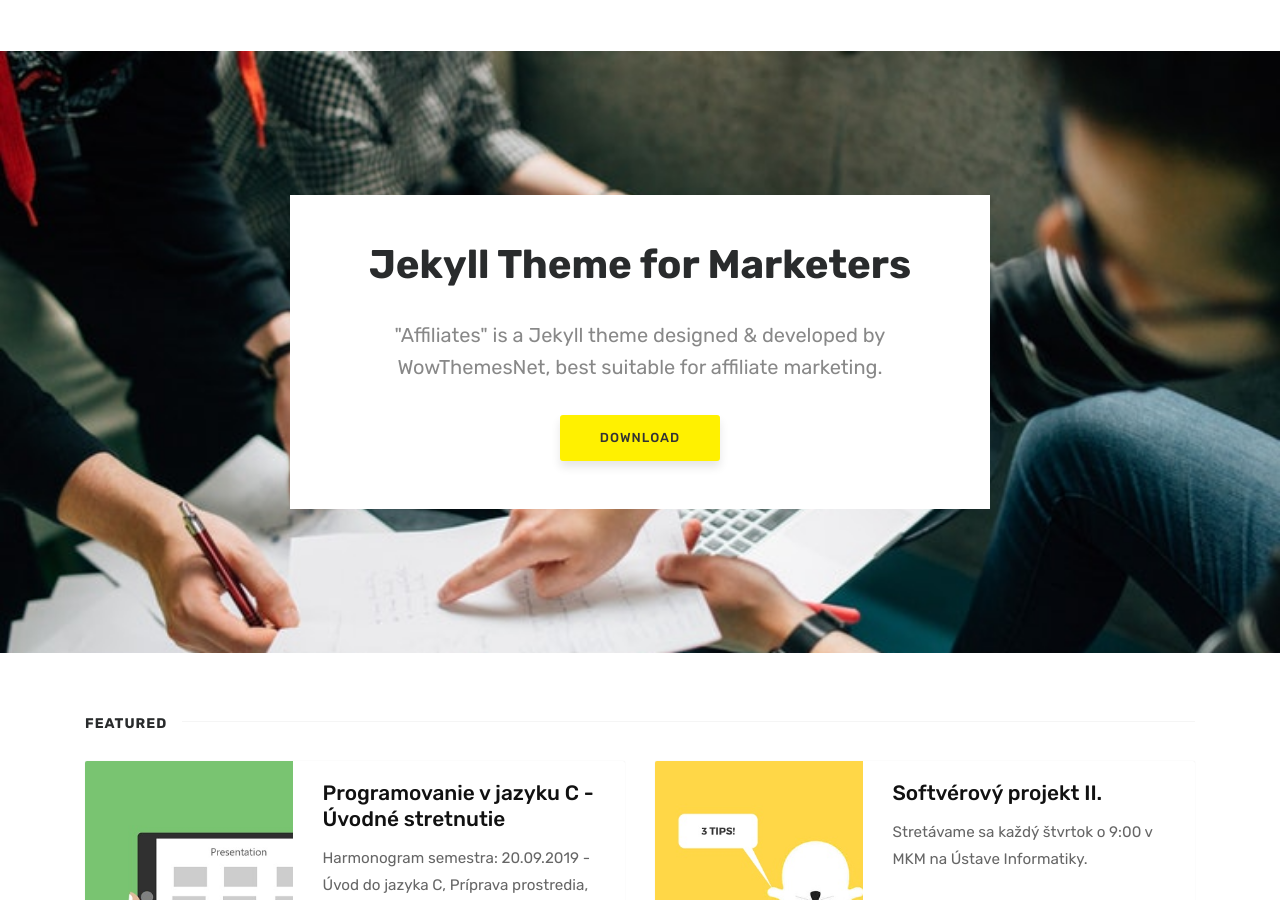
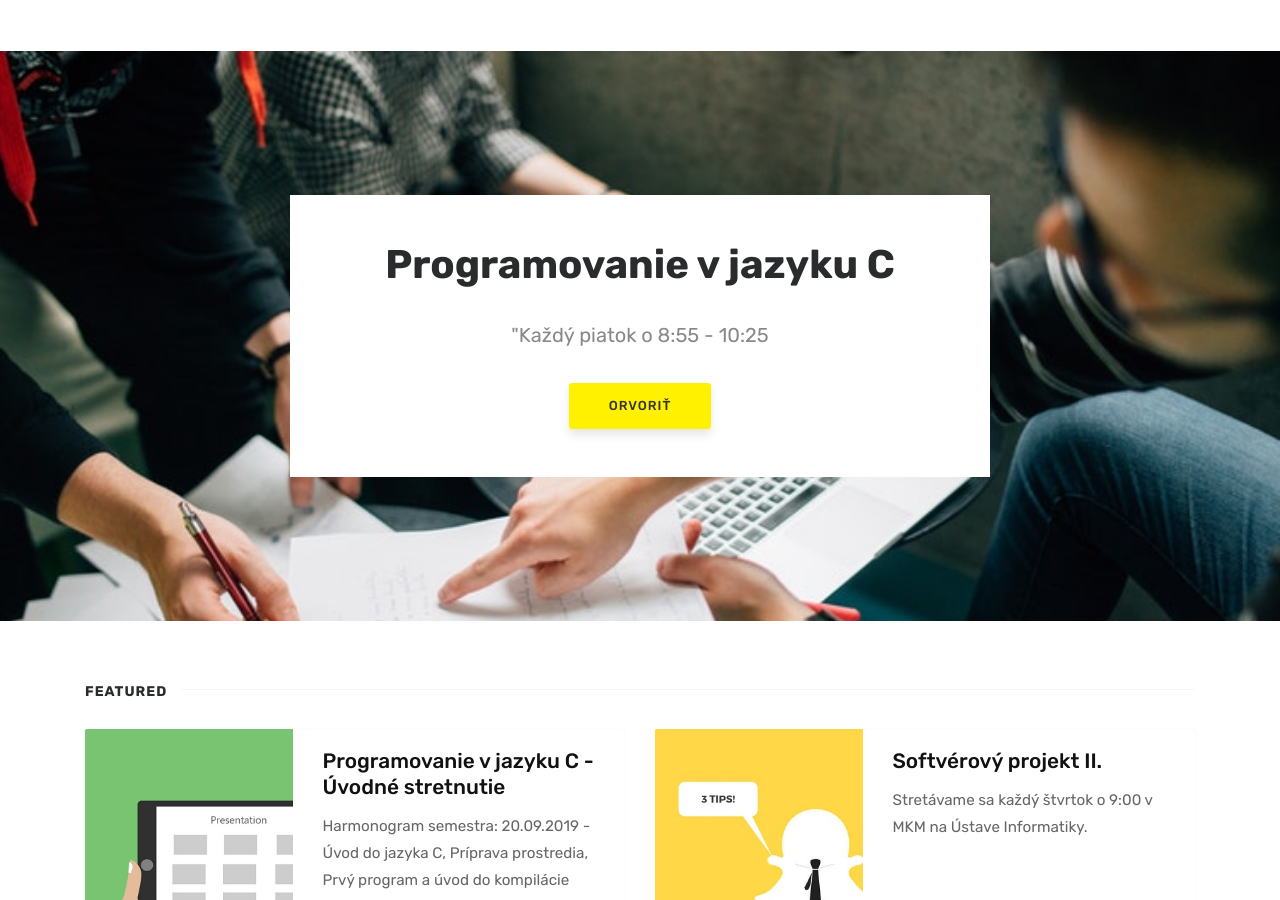
Before and after one commit to ppatrik/ppatrik.github.io, a Jekyll site: the page built from index.html, in a window 1280 px wide and 900 px high. Built offline with Jekyll 4.4.1, drawn with Linux system fonts in a browser that asks for light colours; the list of posts is cut into pages by our own code.

Commit message:
Uprava linkov.

```diff
--- a/_layouts/default.html
+++ b/_layouts/default.html
@@ -63,7 +63,8 @@
                 <li class="nav-item dropdown">
                     <a class="nav-link dropdown-toggle" href="#" id="dropdown01" data-toggle="dropdown" aria-haspopup="true" aria-expanded="false">Výuka</a>
                     <div class="dropdown-menu" aria-labelledby="dropdown01">
-                    <a class="dropdown-item" href="{{ site.baseurl }}/vyuka/pro1b/2019/09/19/PRO1b.html">Softvérový projekt</a>
+                    <a class="dropdown-item" href="{{ site.baseurl }}/vyuka/pro1a/2019/02/12/PRO1a.html">Softvérový projekt I.</a>
+                    <a class="dropdown-item" href="{{ site.baseurl }}/vyuka/pro1b/2019/09/19/PRO1b.html">Softvérový projekt II.</a>
                     <a class="dropdown-item" href="{{ site.baseurl }}/vyuka/jac/2019/09/20/JAC.html">Programovanie v jazyku C</a>
                     </div>
                 </li>
--- a/index.html
+++ b/index.html
@@ -7,9 +7,9 @@
 ================================================== -->
 <section class="intro full-width">
     <div class="wrapintro">
-        <h1>Jekyll Theme for Marketers</h1>
-        <h2 class="lead">"Affiliates" is a Jekyll theme designed & developed by WowThemesNet, best suitable for affiliate marketing.</h2>
-        <a href="https://github.com/wowthemesnet/affiliates-jekyll-theme/archive/master.zip" class="btn">Download</a>
+        <h1>Programovanie v jazyku C</h1>
+        <h2 class="lead">"Každý piatok o 8:55 - 10:25</h2>
+        <a href="{{ site.baseurl }}/vyuka/jac/2019/09/20/JAC.html" class="btn">Orvoriť</a>
     </div>
 </section>
 
```
